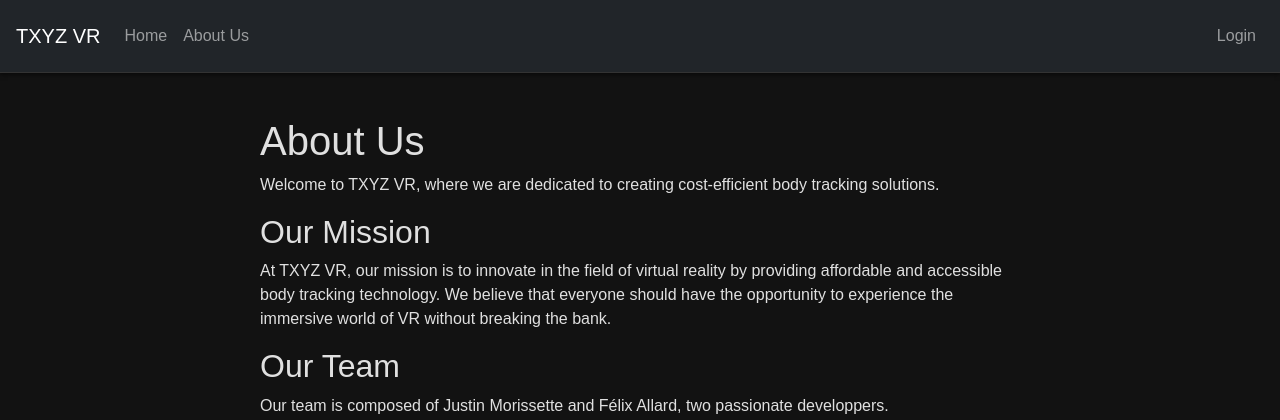
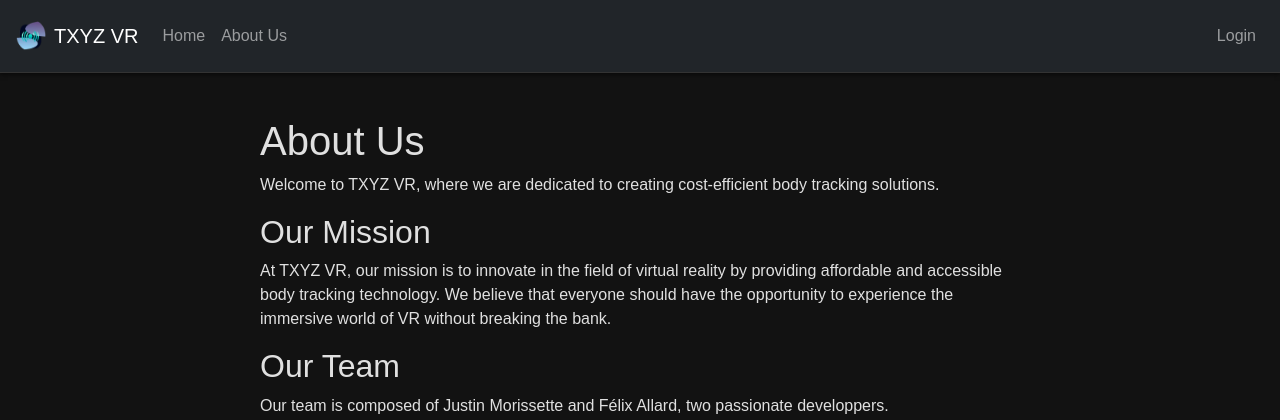
Before and after one commit to FelixAllard/IoT-2-Project-at-Champlain-College-Saint-Lambert, a Flask app: page /aboutUs in a window 1280 px wide. Shown: the top 420 px of the page. Run offline with Flask 3, Linux system fonts and the light colour scheme.

Commit message:
Added logo in navbar and in icon, currently a placeholder

```diff
--- a/WebInterface/templates/base.html
+++ b/WebInterface/templates/base.html
@@ -6,11 +6,15 @@
     <title>{{ title }}</title>
     <link href="https://cdn.jsdelivr.net/npm/bootstrap@5.1.3/dist/css/bootstrap.min.css" rel="stylesheet">
     <link rel="stylesheet" href="{{ url_for('static', filename='style.css') }}">
+    <link rel="icon" href="../static/images/logoPlaceholder.png" type="image/png">
 </head>
 <body>
 <header>
     <nav class="navbar navbar-expand-lg navbar-dark bg-dark">
-        <a class="navbar-brand" href="/">TXYZ VR</a>
+        <a class="navbar-brand d-flex align-items-center" href="/">
+            <img src="{{ url_for('static', filename='images/logoPlaceholder.png') }}" alt="Logo" width="30" height="30" class="d-inline-block align-top">
+            <span class="ms-2">TXYZ VR</span>
+        </a>
         <button class="navbar-toggler" type="button" data-bs-toggle="collapse" data-bs-target="#navbarNav" aria-controls="navbarNav" aria-expanded="false" aria-label="Toggle navigation">
             <span class="navbar-toggler-icon"></span>
         </button>
```
Also changed, not shown: WebInterface/static/images/logoPlaceholder.png (added).
